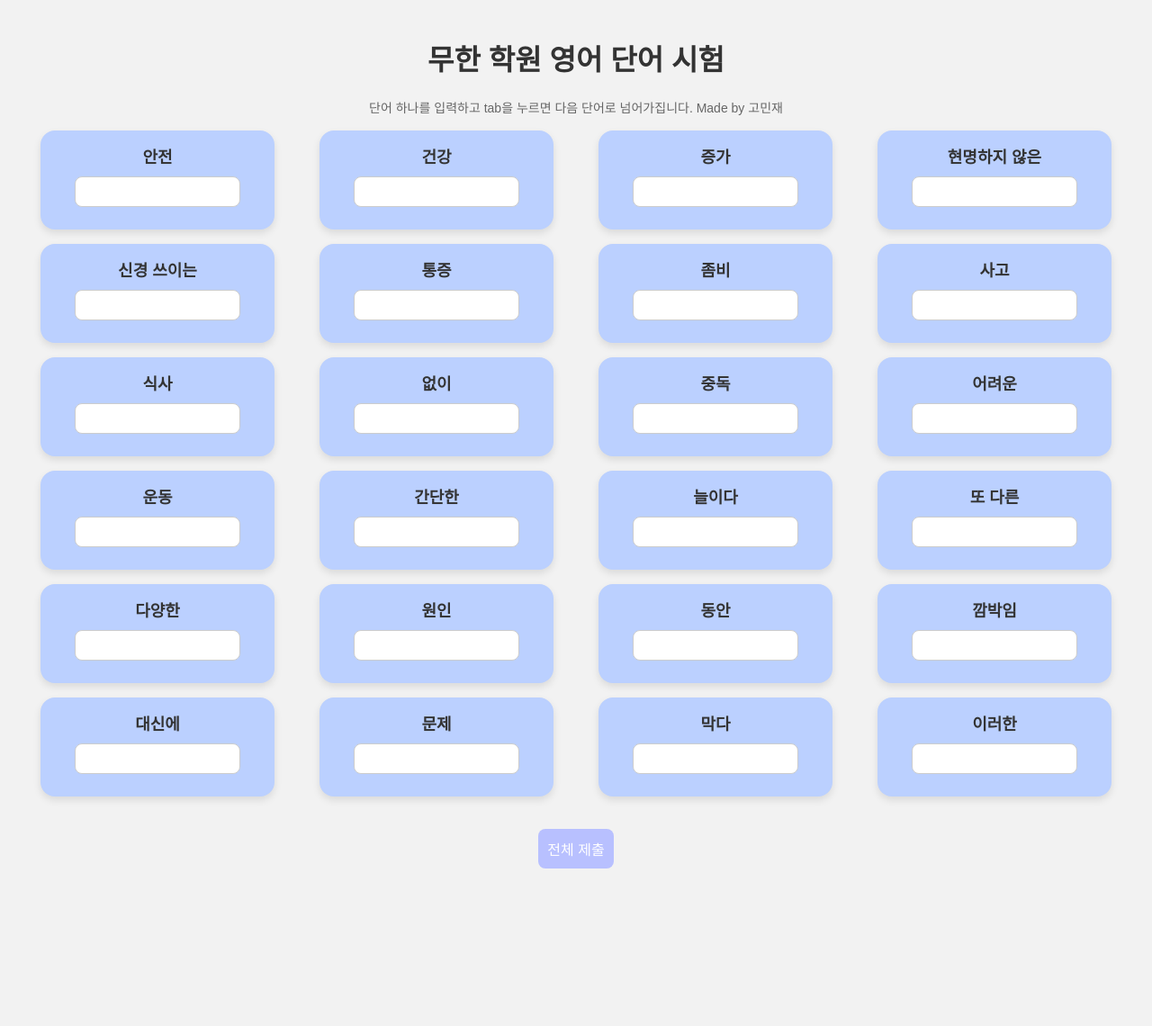
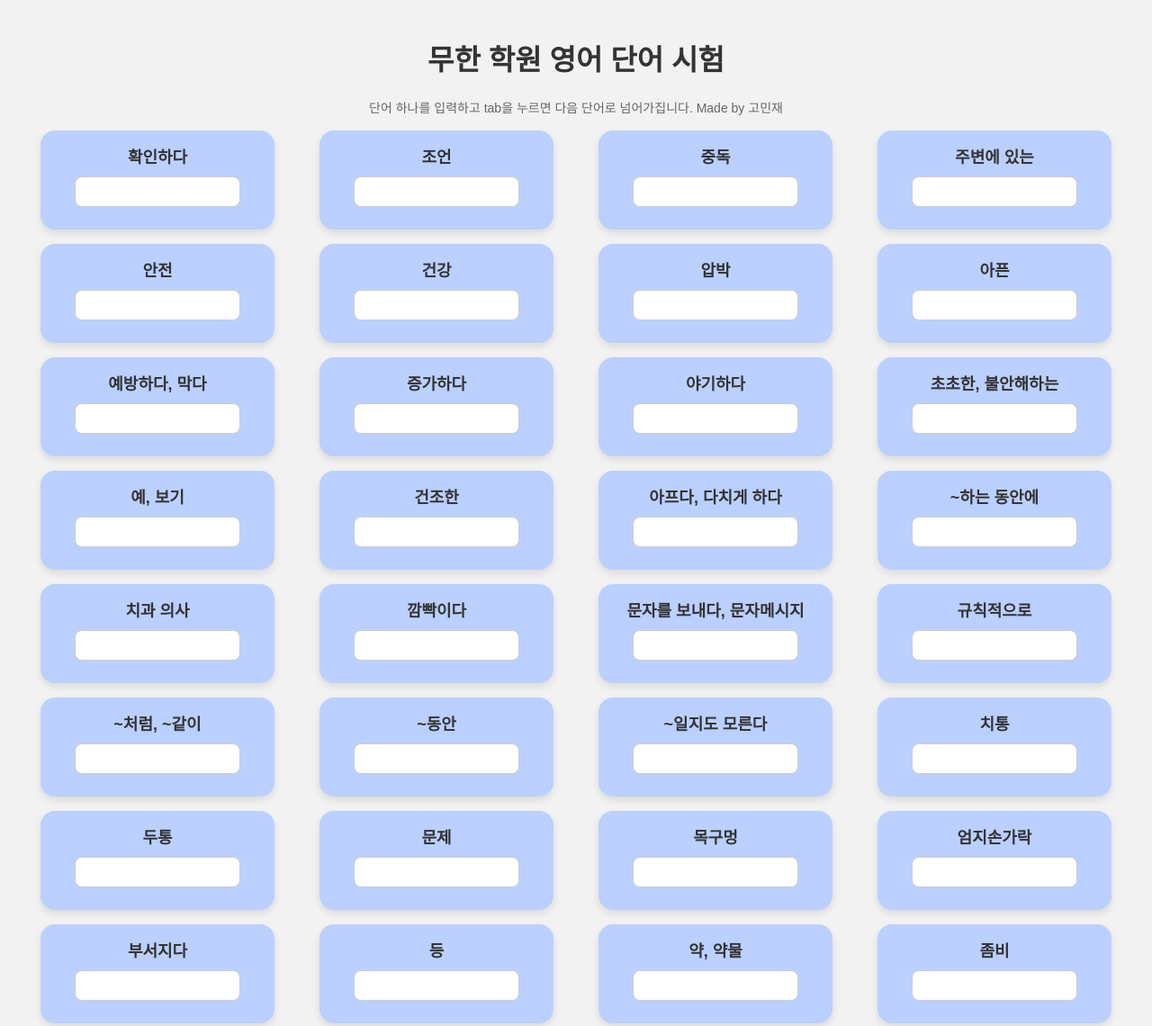
Before and after one commit to ourOzone/infinite-words, a plain HTML site: page index.html in a window 1280 px wide. Shown: the top 1140 px of the page at 90% size. Before the commit the page ends 1005 px from the top, so only its background shows below. Drawn offline with Linux system fonts and the light colour scheme.

Commit message:
Update index.html

```diff
--- a/index.html
+++ b/index.html
@@ -89,31 +89,57 @@
 
 <script>
     var words = [
-    { korean: "없이", english: "without" },
+    { korean: "중독", english: "addiction" },
+    { korean: "또 하나의", english: "another" },
+    { korean: "주변에 있는", english: "around" },
+    { korean: "등", english: "back" },
+    { korean: "깜빡이다", english: "blink" },
+    { korean: "부서지다", english: "break" },
+    { korean: "야기하다", english: "cause" },
+    { korean: "확인하다", english: "check" },
+    { korean: "치과 의사", english: "dentist" },
+    { korean: "건조한", english: "dry" },
+    { korean: "~동안", english: "during" },
+    { korean: "예, 보기", english: "example" },
+    { korean: "운동", english: "exercise" },
+    { korean: "열", english: "fever" },
+    { korean: "손가락", english: "finger" },
+    { korean: "두통", english: "headache" },
+    { korean: "건강", english: "health" },
+    { korean: "구멍", english: "hole" },
+    { korean: "아프다, 다치게 하다", english: "hurt" },
+    { korean: "증가하다", english: "increase" },
+    { korean: "높이", english: "level" },
+    { korean: "~처럼, ~같이", english: "like" },
+    { korean: "~일지도 모른다", english: "may" },
+    { korean: "식사", english: "meal" },
+    { korean: "약, 약물", english: "medicine" },
+    { korean: "모임, 회의", english: "meeting" },
+    { korean: "초초한, 불안해하는", english: "nervous" },
+    { korean: "자주", english: "often" },
+    { korean: "통증, 고통", english: "pain" },
+    { korean: "예방하다, 막다", english: "prevent" },
+    { korean: "문제", english: "problem" },
+    { korean: "규칙적으로", english: "regularly" },
+    { korean: "오른쪽의", english: "right" },
     { korean: "안전", english: "safety" },
-    { korean: "증가", english: "increase" },
-    { korean: "어려운", english: "difficult" },
-    { korean: "사고", english: "accident" },
-    { korean: "늘이다", english: "stretch" },
-    { korean: "현명하지 않은", english: "unwise" },
-    { korean: "막다", english: "prevent" },
-    { korean: "운동", english: "exercise" },
-    { korean: "신경 쓰이는", english: "nervous" },
-    { korean: "원인", english: "cause" },
+    { korean: "간단한", english: "simple" },
+    { korean: "아픈", english: "sore" },
+    { korean: "압박", english: "stress" },
+    { korean: "그런", english: "such" },
+    { korean: "심한", english: "terrible" },
+    { korean: "문자를 보내다, 문자메시지", english: "text" },
+    { korean: "목구멍", english: "throat" },
+    { korean: "엄지손가락", english: "thumb" },
+    { korean: "조언", english: "tip" },
+    { korean: "치통", english: "toothache" },
+    { korean: "현명하지 못한", english: "unwise" },
     { korean: "다양한", english: "various" },
-    { korean: "간단한", english: "simple" },
-    { korean: "건강", english: "health" },
-    { korean: "중독", english: "addiction" },
-    { korean: "문제", english: "problem" },
-    { korean: "깜박임", english: "blink" },
+    { korean: "~하는 동안에", english: "while" },
+    { korean: "~ 없이", english: "without" },
     { korean: "좀비", english: "zombie" },
-    { korean: "또 다른", english: "another" },
-    { korean: "동안", english: "during" },
-    { korean: "식사", english: "meal" },
-    { korean: "이러한", english: "such" },
-    { korean: "통증", english: "pain" },
-    { korean: "대신에", english: "instead of" },
 ];
+
 
 function shuffleArray(array) {
             for (let i = array.length - 1; i > 0; i--) {
```
